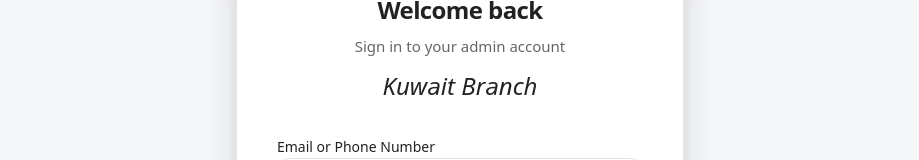
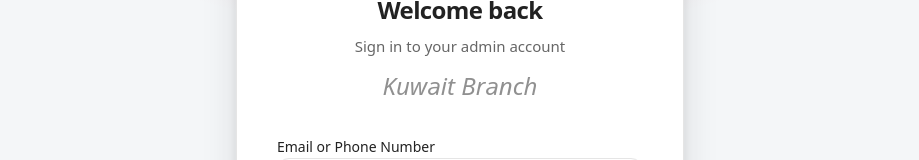
Before and after one commit to Abdelrahmansherif207/Catch-Cms, a React (Vite) app: page /login in a window 1280 px wide. Shown: the part 242-402 px from the top of the page, without its empty margins (180-1099 px from the left). Built offline with nearby package versions, Linux system fonts and the light colour scheme; no server answers.

Commit message:
style(brand): soften Kuwait branch name typography

```diff
--- a/src/features/auth/components/auth-card.tsx
+++ b/src/features/auth/components/auth-card.tsx
@@ -36,7 +36,7 @@ export function AuthCard({ title, subtitle, quote, children, footer }: AuthCardP
               </p>
             )}
             {quote && (
-              <p className="mt-3 text-2xl italic font-medium text-foreground">
+              <p className="mt-3 text-2xl italic font-thin text-foreground/50">
                 {quote}
               </p>
             )}
```
